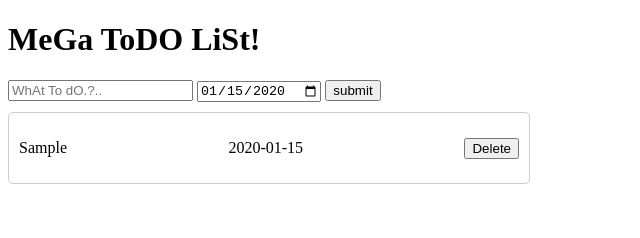
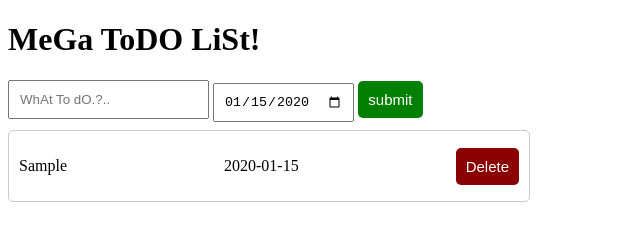
Before and after one commit to MrLampy/js-html-learning, a plain HTML site: page 18.html in a window 1280 px wide. Both pictures are taken after typing "Sample", "2020-01-15" into the empty fields and a click on the button "submit". Shown: the whole page, without its empty margins (0-640 px from the left). Drawn offline with Linux system fonts and the light colour scheme.

Commit message:
code #18(improved)

```diff
--- a/18.html
+++ b/18.html
@@ -14,6 +14,31 @@
                 border-radius: 5px;
                 max-width: 500px;
             }
+            .del-button{
+                padding: 10px;
+                background-color: darkred;
+                color: white;
+                border-radius: 5px;
+                border: none;
+                font-size: 15px;
+                cursor: pointer;
+            }
+            .submit-button{
+                padding: 10px;
+                background-color: green;
+                color: white;
+                border-radius: 5px;
+                border: none;
+                font-size: 15px;
+                cursor: pointer;
+                position: relative;
+                top: 1px;
+            }
+            .todo-text {
+                word-wrap: break-word;   /* Break long words */
+                white-space: normal;     /* Allow wrapping */
+                max-width: 60%;          /* Prevent taking full width */
+              }
         </style>
     </head>
     <body>
@@ -21,9 +46,9 @@
         <h1>
             MeGa ToDO LiSt!
         </h1>
-        <input placeholder="WhAt To dO.?.." onkeydown="enter(event)">
-        <input type="date" id="01">
-        <button onclick="submit()">submit</button>
+        <input placeholder="WhAt To dO.?.." style="padding: 10px;" onkeydown="enter(event)">
+        <input type="date" id="01" style="padding: 9px; position: relative; top: 2px;">
+        <button onclick="submit()" class="submit-button">submit</button>
         <div></div>
 
         <script>
@@ -32,7 +57,7 @@
 
             function render(){
                 for(let i = 0;i<list.length;i++){
-                    temp = `<div class="item"><p>${Object.keys(list[i])}</p><span>${Object.values(list[i])}</span><button onclick="del(${i})" id="02">Delete</button></div>`
+                    temp = `<div class="item"><p class="todo-text">${Object.keys(list[i])}</p><span>${Object.values(list[i])}</span><button class="del-button" onclick="del(${i})" id="02">Delete</button></div>`
                     long_str += temp;
                 }
                 document.querySelector("div").innerHTML = long_str;
```
